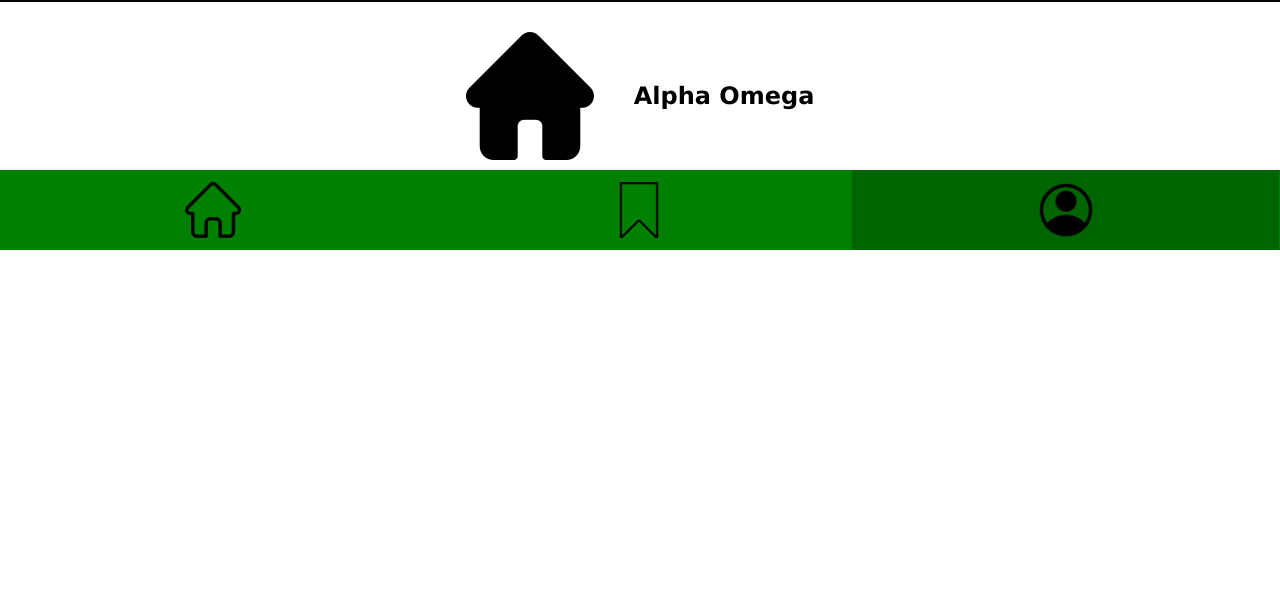
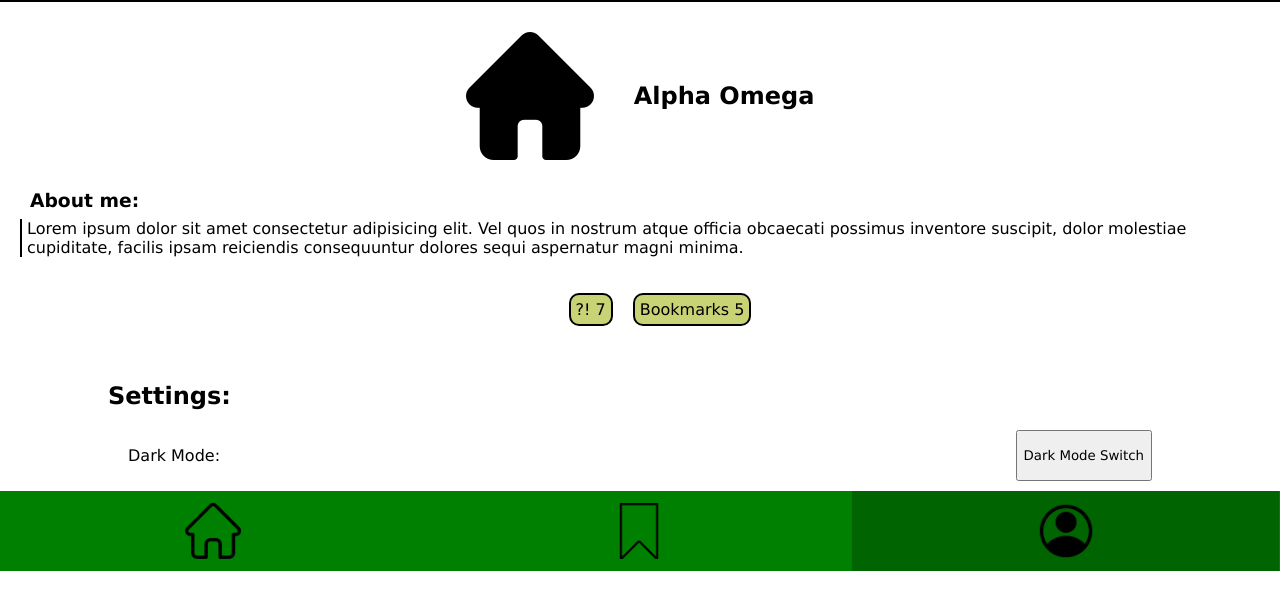
Before and after one commit to RikkeLS/rikke-quiz-app, a plain HTML site: page profile.html in a window 1280 px wide. Shown: the part 81-690 px from the top of the page. Drawn offline with Linux system fonts and the light colour scheme.

Commit message:
set up overall structure of profile page

```diff
--- a/components/profile.css
+++ b/components/profile.css
@@ -3,6 +3,63 @@
     align-items: center;
     gap:40px;
 }
-.profile-image {
-    /* height: 100px; */
+
+/* About me section: */
+.about-section {
+    display: flex;
+    flex-direction: column;
+    padding-top: 10px;
+    gap: 8px; */
+    /* padding: 0; */
 }
+.about-section__title {
+    padding: 0;
+    margin: 0;
+    position: relative;
+    left:20px
+}
+.about-section__text {
+    padding: 0;
+    margin: 0;
+    position: relative;
+    left:10px;
+    border-left: 2px solid black;
+    padding-left: 5px;
+    padding-right: 10px;
+}
+
+/* Counters: */
+.counters{
+    list-style-type: none;
+    display: flex;
+    gap: 20px;
+}
+.counters__question-counter, .counters__bookmark-counter {
+    border: 2px solid black;
+    border-radius: 10px;
+    background-color: rgb(200, 211, 117);
+    padding: 5px;
+}
+
+/* Settings: */
+.settings {
+    display: flex;
+    flex-direction: column;
+    /* justify-content: space-evenly; */
+
+    width: 80vw;
+}
+
+
+/* why does the class not work? */
+/* .settings__title { */
+.settings h2 {
+    position: relative;
+    right:20px;
+}
+
+.settings__dark-mode-section {
+    display: flex;
+    justify-content: space-between;
+
+}
--- a/profile.html
+++ b/profile.html
@@ -12,8 +12,24 @@
     </header>
     <main>
       <section class="profile_imageName-container">
-        <img class="profile-image" src="./resources/home_filled.png" alt="profile-picture">
-        <h2 class="profile-name" > Alpha Omega</h2>
+        <img class="profile_imageName-container__image profile-image" src="./resources/home_filled.png" alt="profile-picture">
+        <h2 class="profile_imageName-container__name profile-name" > Alpha Omega</h2>
+      </section>
+      <section class="about-section">
+        <h3 class="about-section__title"> About me: </h3>
+        <p class="about-section__text"> Lorem ipsum dolor sit amet consectetur adipisicing elit. Vel quos in nostrum atque officia obcaecati possimus inventore suscipit, dolor molestiae cupiditate, facilis ipsam reiciendis consequuntur dolores sequi aspernatur magni minima. </p>
+      </section>
+      <ul class="counters">
+        <li class="counters__question-counter"> ?! 7 </li>
+        <li class="counters__bookmark-counter"> Bookmarks 5 </li>
+      </ul>
+
+      <section class="settings">
+        <h2 class="settings-title">Settings:</h2>
+        <section class="settings__dark-mode-section">
+            <p class="settings__dark-mode-section__text" >Dark Mode:</p>
+            <button class="settings__dark-mode-section__button" >Dark Mode Switch</button>
+        </section>
       </section>
 
     </main>
```
